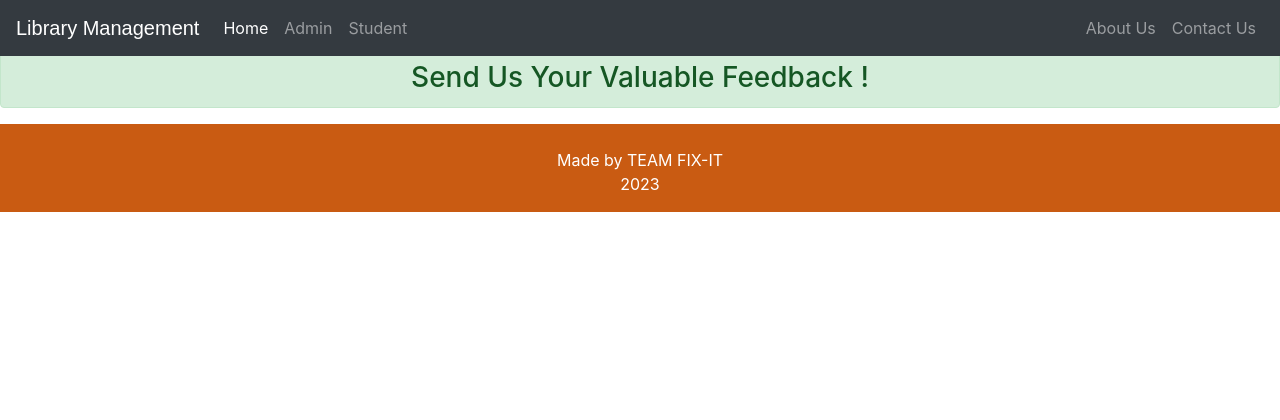
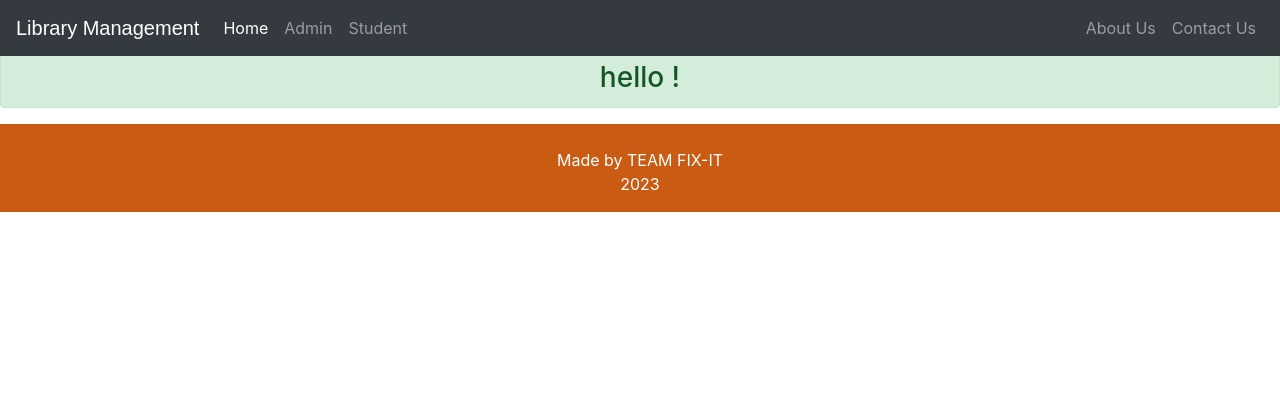
Before and after one commit to hrishabhsingh1n/librarymanagement, a Django app: page /contactus in a window 1280 px wide. Shown: the top 420 px of the page. Run offline with Django 3.2, Linux system fonts and the light colour scheme; some libraries are stand-ins or nearby versions.

Commit message:
Update contactus.html

```diff
--- a/templates/library/contactus.html
+++ b/templates/library/contactus.html
@@ -22,10 +22,12 @@
 <br><br>
 
 <center>
-        <h3 class = 'alert alert-success'>Send Us Your Valuable Feedback !</h3>
+        <h3 class = 'alert alert-success'>hello !</h3>
 
         <script type="text/javascript" src="https://form.jotform.com/jsform/242674302091451"></script>
         </center>
     {% include "library/footer.html" %}
+
+
   </body>
 </html>
```
